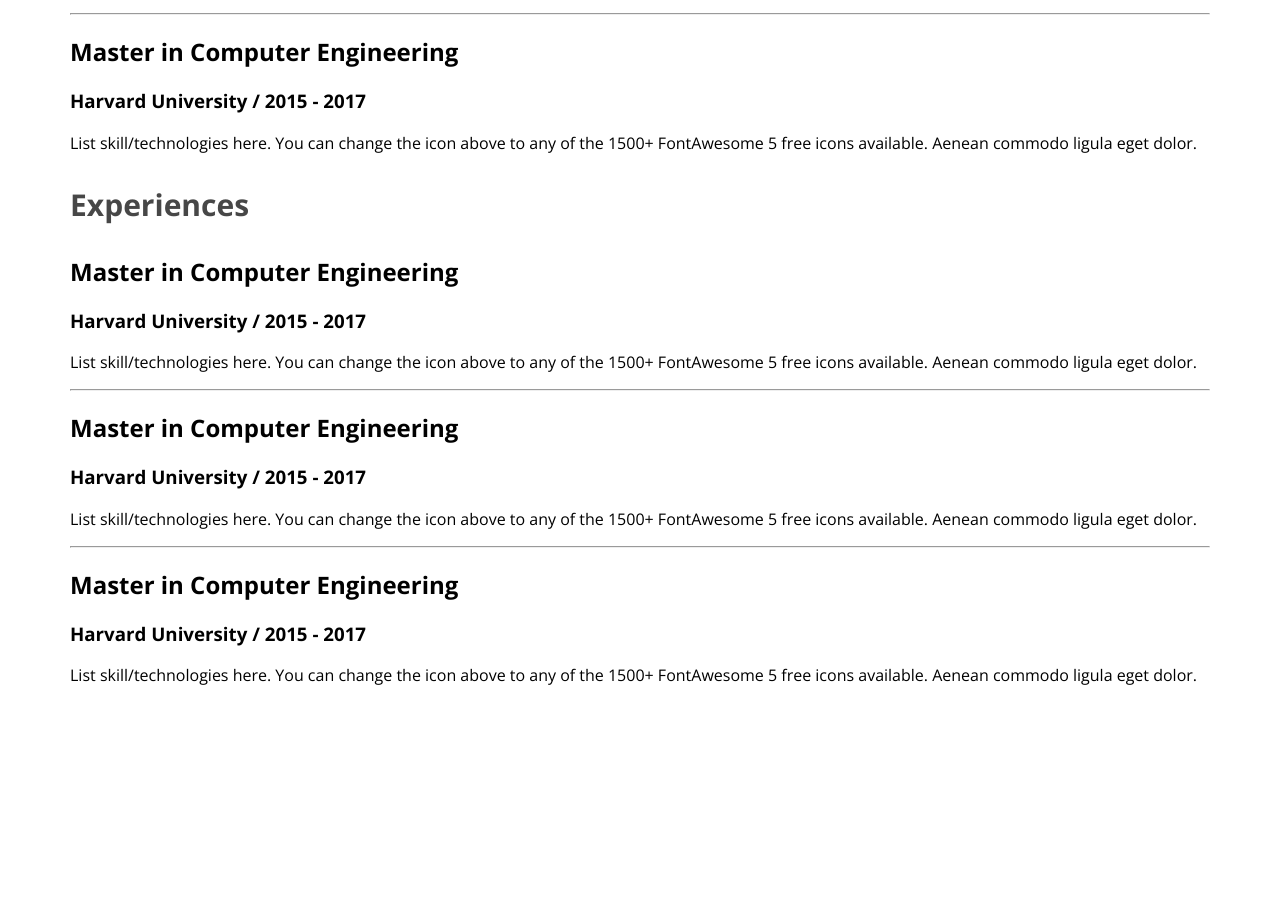
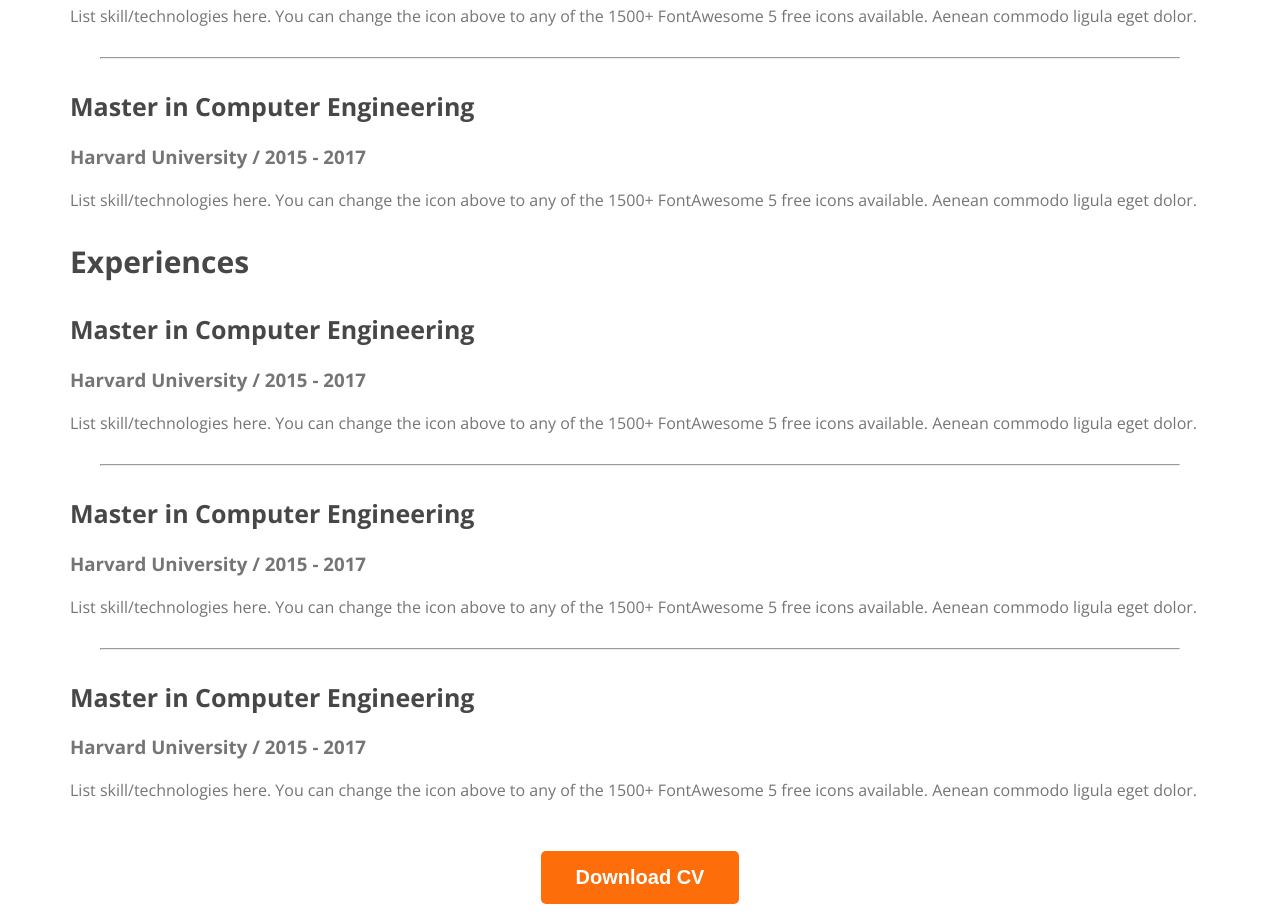
Before and after one commit to WasikBinMashuk/webdeveloper-portfolio, a plain HTML site: page index.html in a window 1280 px wide. Shown: the part 2766-3678 px from the top of the page. Before the commit the page ends 3468 px from the top, so only its background shows below. Drawn offline with nearby package versions, Linux system fonts and the light colour scheme.

Commit message:
finished resume section

```diff
--- a/index.html
+++ b/index.html
@@ -168,6 +168,9 @@
                     </div>
                 </div>
             </div>
+            <div class="download-cv">
+                <button class="btn-primary">Download CV</button>
+            </div>
         </section>
     </main>
 
--- a/styles/portfolio.css
+++ b/styles/portfolio.css
@@ -169,6 +169,33 @@ main section {
     font-size: 30px;
     font-weight: 700;
 }
-.resume-column{
+
+.resume-column {}
+
+.resume-comtainer {
+    display: flex;
+    gap: 50px;
+}
+.resume-item-institute{
+    margin-bottom: 20px;
+    margin-top: 0px;
 
 }
+
+.resume-item-institute,
+.resume-item-description {
+    color: #757575;
+}
+
+.resume-item-title {
+    color: #474747;
+    font-size: 25px;
+    font-weight: 700;
+}
+.resume-container hr{
+    margin: 30px;
+}
+.download-cv{
+    text-align: center;
+    margin-top: 50px;
+}
```
